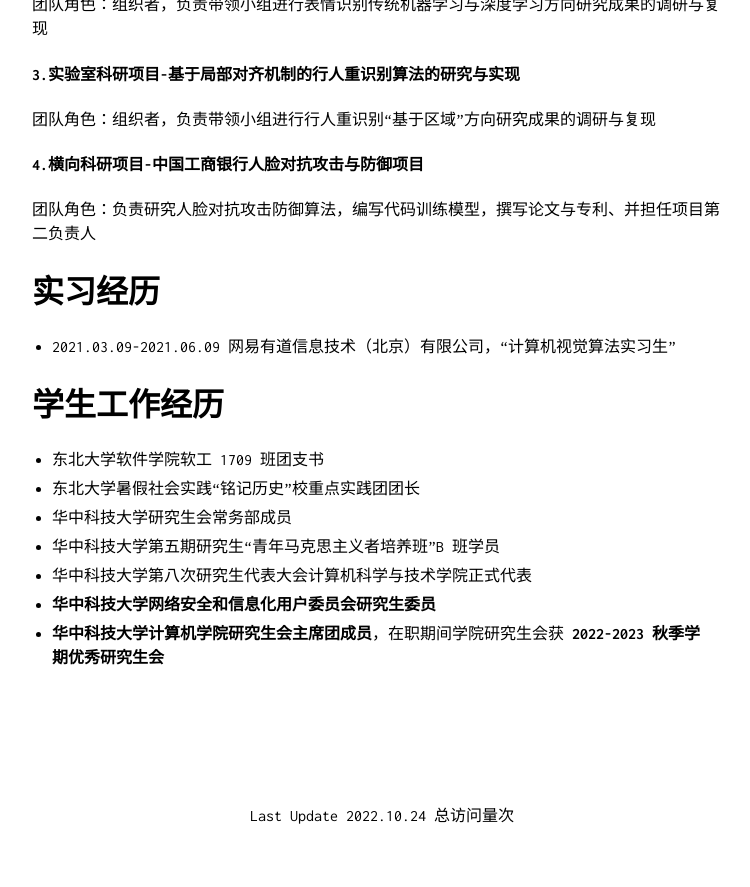
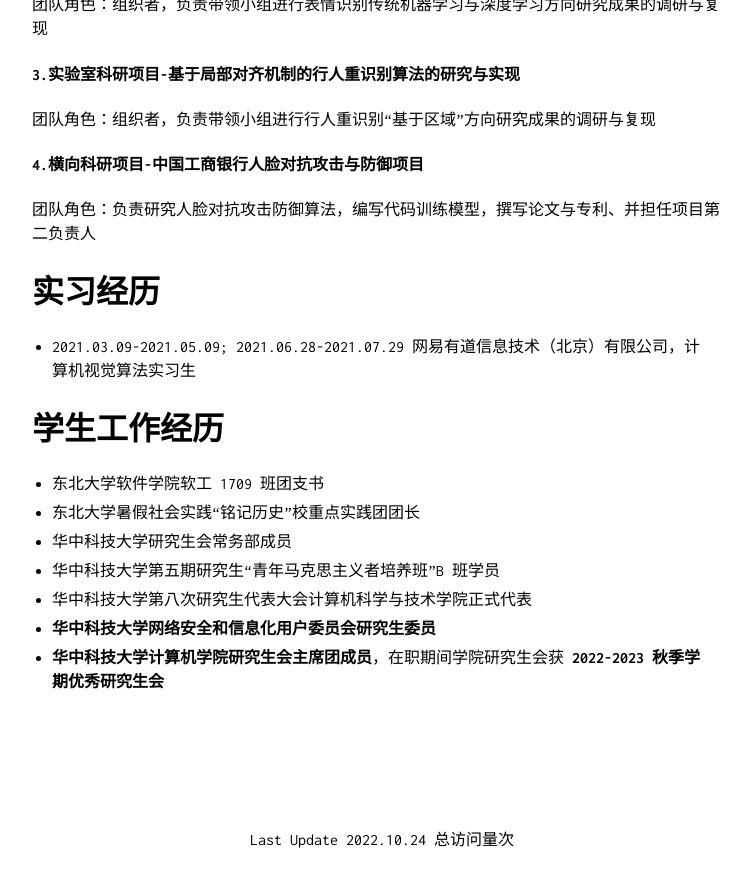
Before and after one commit to OrientTraveller/OrientTraveller.github.io, a Jekyll site: the page built from index.md, in a window 1280 px wide and 900 px high, scrolled down 1006 px. Shown: the top 887 px of the window, without its empty margins (258-1008 px from the left). Built offline with Jekyll 4.4.1, drawn with Linux system fonts in a browser that asks for light colours; our own code applies the rules of GitHub Pages for plain Markdown files; comment, search, counter and statistics services are not loaded.

Commit message:
Update index.md

```diff
--- a/index.md
+++ b/index.md
@@ -30,7 +30,7 @@
 团队角色：负责研究人脸对抗攻击防御算法，编写代码训练模型，撰写论文与专利、并担任项目第二负责人
 
 # 实习经历
-- 2021.03.09-2021.06.09  网易有道信息技术（北京）有限公司，“计算机视觉算法实习生”
+- 2021.03.09-2021.05.09; 2021.06.28-2021.07.29  网易有道信息技术（北京）有限公司，计算机视觉算法实习生
 
 # 学生工作经历
 - 东北大学软件学院软工 1709 班团支书
```
